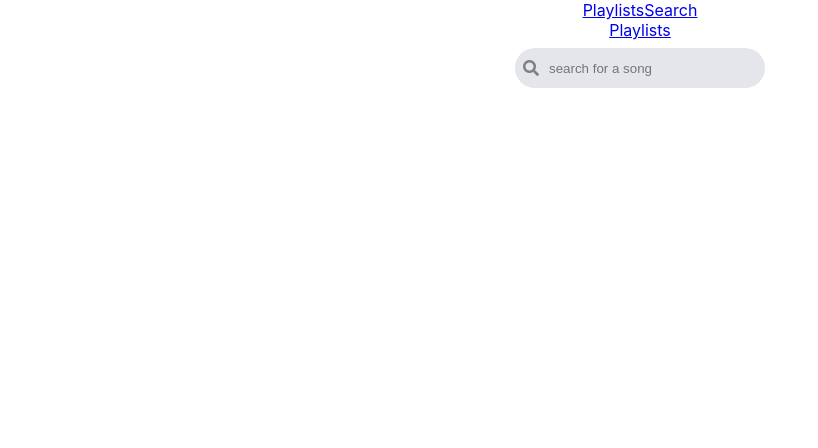
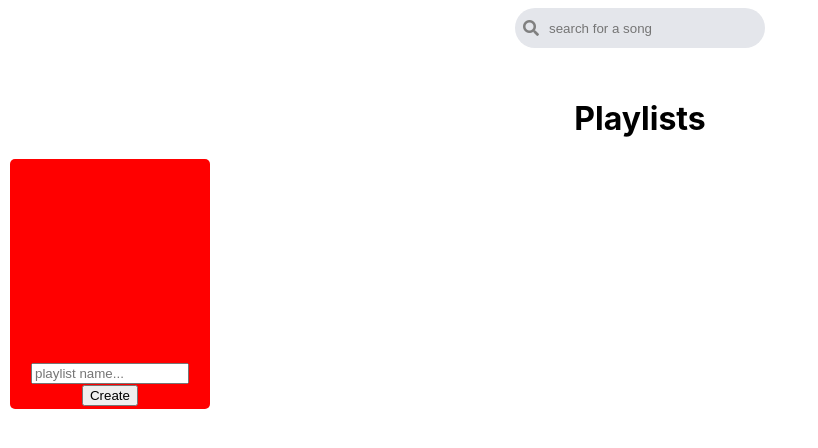
Before and after one commit to tylergeorges/playlist-itunesapi, a React (Create React App) app: page / in a window 1280 px wide. Shown: the top 448 px of the page, without its empty margins (0-818 px from the left). Built offline with nearby package versions, Linux system fonts and the light colour scheme.

Commit message:
build1(one page)

```diff
--- a/src/App.js
+++ b/src/App.js
@@ -1,20 +1,11 @@
 import './App.css';
-import Search from './pages/search';
-import Playlists from './pages/playlist';
-import { Switch, Route } from 'react-router-dom';
-import Sidebar from './components/sidebar';
+import Home from './pages/Home';
 
 function App() {
 
   return (
     <div className="App">
-      <Sidebar />
-
-      <Switch>
-          <Route path="/playlists" component={Playlists}/>
-
-          <Route path="/" component={Search}/>
-      </Switch>
+      <Home />
 
     </div>
   );
--- /dev/null
+++ b/src/components/playlist.js
@@ -0,0 +1,75 @@
+import { useState, useEffect } from "react"
+
+
+const Playlists = ({ trackId, sendDataBack }) => {
+
+    const [playlist, newPlaylist] = useState([])
+    const [playlistName, setPlaylistName] = useState('')
+    const [songs, setSongs] = useState([])
+
+    let makeList
+
+    const handlePlaylistName = (e) => {
+        setPlaylistName(e.target.value)
+    }
+
+    const createPlaylist = (e) => {
+        e.preventDefault()
+
+         makeList = [{
+            playlist: {
+                name: playlistName,
+                songs: [],
+                trackIds: 0,
+            }
+        }]
+
+        newPlaylist([...playlist, ...makeList])
+
+    }
+
+    useEffect(()=>{
+
+        sendDataBack(playlist)
+    },[playlist])
+
+    return (
+        <div>
+            <h1>Playlists</h1>
+            <div className="playlistCards">
+                <form>
+                    <input type="text" id="playlistName" placeholder="playlist name..." key='playlistName' onChange={handlePlaylistName} />
+                    <br />
+                    <button  id="newPlaylist" type="submit" key="makePlaylist" onClick={createPlaylist}>Create</button>
+                </form>
+            </div>
+
+            {playlist.map(playlists => {
+                return (
+                    <div className="playlistCards">
+                        <h1 >{playlists.playlist.name}</h1>
+                        <br />
+                        <p>{playlists.playlist.songs}</p>
+                        <br />
+                    </div>
+                )
+            })}
+
+        </div>
+    )
+}
+
+//! song cards is card class
+
+
+export default Playlists
+
+
+//! playlistName = [
+//!     song1 = {
+
+//!     },
+//!     song2 = {
+
+// !    },
+//! ]
--- a/src/pages/search.js
+++ b/src/components/search.js
@@ -1,15 +1,16 @@
 import { render } from "@testing-library/react"
 import axios from "axios"
-import { useState, useEffect } from "react"
-import Playlists from "./playlist"
+import { useState, useEffect, useCallback } from "react"
+import Playlists from "../components/playlist"
 import { Link } from "react-router-dom"
-import Sidebar from "../components/sidebar"
 
 const Search = (props) => {
 
     const [search, searchResults] = useState([])
     const [artist, setArtist] = useState('')
-    const [playlist, addSong] = useState('')
+    const [playlist, addSong] = useState([])
+    const [playlistData, retrievePlaylists ] = useState([])
+
 
 
     const handleArtist = (e) => {
@@ -21,19 +22,16 @@ const Search = (props) => {
     const handlePlaylist = (e) => {
         e.preventDefault()
         //! send songs from here to playlist
-        let listSongs = []
-
 
         addSong(e.target.value)
-        console.log(listSongs)
-        console.log(playlist)
+        // console.log(playlist)
 
     }
 
     const handleSearch = (e) => {
         e.preventDefault()
 
-        axios.get(`https://itunes.apple.com/search?entity=musicTrack&term=${artist}`)
+        axios.get(`https://itunes.apple.com/search?entity=musicTrack&term=${artist}&limit=16`)
             .then(data => {
                 console.log(data)
                 searchResults(data.data.results)
@@ -51,10 +49,15 @@ const Search = (props) => {
         }
     }, [search])
 
+
+    const sendDataBack = (data) => {
+        retrievePlaylists(data)
+        // console.log("sent back to parent " + playlistData)
+    }
+
+
     return (
         <div>
-            <Link to={{ pathname: '/playlists', state: playlist}}>Playlists</Link>
-
 
             <form autoComplete="off" className="formBox" >
             <div className="searchField" >
@@ -73,16 +76,30 @@ const Search = (props) => {
                     return (
                         <div>
                             <form className="songCards">
-                                <button id="addPlaylist" value={results.trackId} onClick={handlePlaylist}>Add</button>
+                                <button id="addPlaylist" value={results.trackName} onClick={handlePlaylist}>Add</button>
                                 <img className="songArt" src={results.artworkUrl100} />
                                 <h3 key={results.trackId} >{results.trackName}</h3>
                                 <p>{results.artistName}</p>
+                                <span></span>
                             </form>
                         </div>
                     )
                 })}
             </div>
 
+                    {useEffect(()=>{
+                    playlistData.map(playlists => {
+                        if(playlists.playlist.songs != ''){
+                        console.log(playlists)
+                        }
+                        return(
+                            <div>
+                                <button onClick={() =>  playlists.playlist.songs = [...playlists.playlist.songs, playlist]} value={playlists.playlist.trackId}>{playlists.playlist.name}</button>
+                            </div>
+                        )
+                    })},[playlist])}
+
+                <Playlists trackId={playlist} sendDataBack={sendDataBack}/>
         </div>
     )
 }
--- a/src/components/sidebar.js
+++ /dev/null
@@ -1,15 +0,0 @@
-import { Link } from "react-router-dom";
-
-const Sidebar = (props) => {
-
-    return(
-        <nav>
-
-        <Link to="/playlists" >Playlists</Link>
-
-        <Link to="/" >Search</Link>
-        </nav>
-    )
-}
-
-export default Sidebar
--- a/src/index.js
+++ b/src/index.js
@@ -3,13 +3,10 @@ import ReactDOM from 'react-dom';
 import './index.css';
 import App from './App';
 import reportWebVitals from './reportWebVitals';
-import { BrowserRouter as Router} from 'react-router-dom'
 
 ReactDOM.render(
   <React.StrictMode>
-    <Router>
     <App />
-    </Router>
   </React.StrictMode>,
   document.getElementById('root')
 );
--- /dev/null
+++ b/src/pages/Home.js
@@ -0,0 +1,13 @@
+import Search from "../components/search"
+
+const Home = () => {
+
+    return (
+        <div>
+            <Search />
+
+        </div>
+    )
+}
+
+export default Home
--- a/src/pages/playlist.js
+++ /dev/null
@@ -1,92 +0,0 @@
-import { useState } from "react"
-import axios from "axios"
-
-const Playlists = (props) =>{
-
-const [playlist, newPlaylist] = useState([])
-const [playlistName, setPlaylistName] = useState('')
-const [songs, setSongs] = useState('')
-
-let trackId = (props.location.state)
-
-//* pass playlist to search page for adding songs, playlists are an array of objects
-//* when choosing to add to playlist map over playlist state
-
-//* `https://itunes.apple.com/lookup?id=1444896574&media=music`
-//! id = track id only change that
-
-
-
-
-    const handlePlaylistName = (e) =>{
-        setPlaylistName(e.target.value)
-    }
-
-    const createPlaylist = (e) =>{
-
-        e.preventDefault()
-
-        axios.get(`https://itunes.apple.com/search?entity=musicTrack&term=${trackId}`)
-        .then(data => {
-            // console.log(data)
-            setSongs(data.data.results[0])
-        })
-        .catch(err => {
-            console.log(err.message)
-        })
-
-
-        if(songs.trackName != undefined ){
-        newPlaylist([{
-             playlist : {
-            name: playlistName,
-            song: songs.trackName
-            }
-        }])
-        }
-
-        console.log(playlist)
-    }
-
-    console.log(playlist[0])
-
-    return(
-        <div>
-            <h1>Playlists</h1>
-
-            <div className="playlistCards">
-                <form>
-                    <input type="text" id="playlistName" placeholder="playlist name..." onChange={handlePlaylistName}/>
-                    <br />
-                    <button id="newPlaylist"type="submit" onClick={createPlaylist}>Create</button>
-                </form>
-            </div>
-
-                { playlist.map(playlists => {
-                    return(
-                        <div className="playlistCards">
-                            <h1>{playlists.playlist.name}</h1>
-                            <br />
-                            <p>{playlists.playlist.song}</p>
-                        </div>
-                    )
-                })}
-
-        </div>
-    )
-}
-
-//! song cards is card class
-
-
-export default Playlists
-
-
-//! playlistName = [
-//!     song1 = {
-
-//!     },
-//!     song2 = {
-
-// !    },
-//! ]
```
